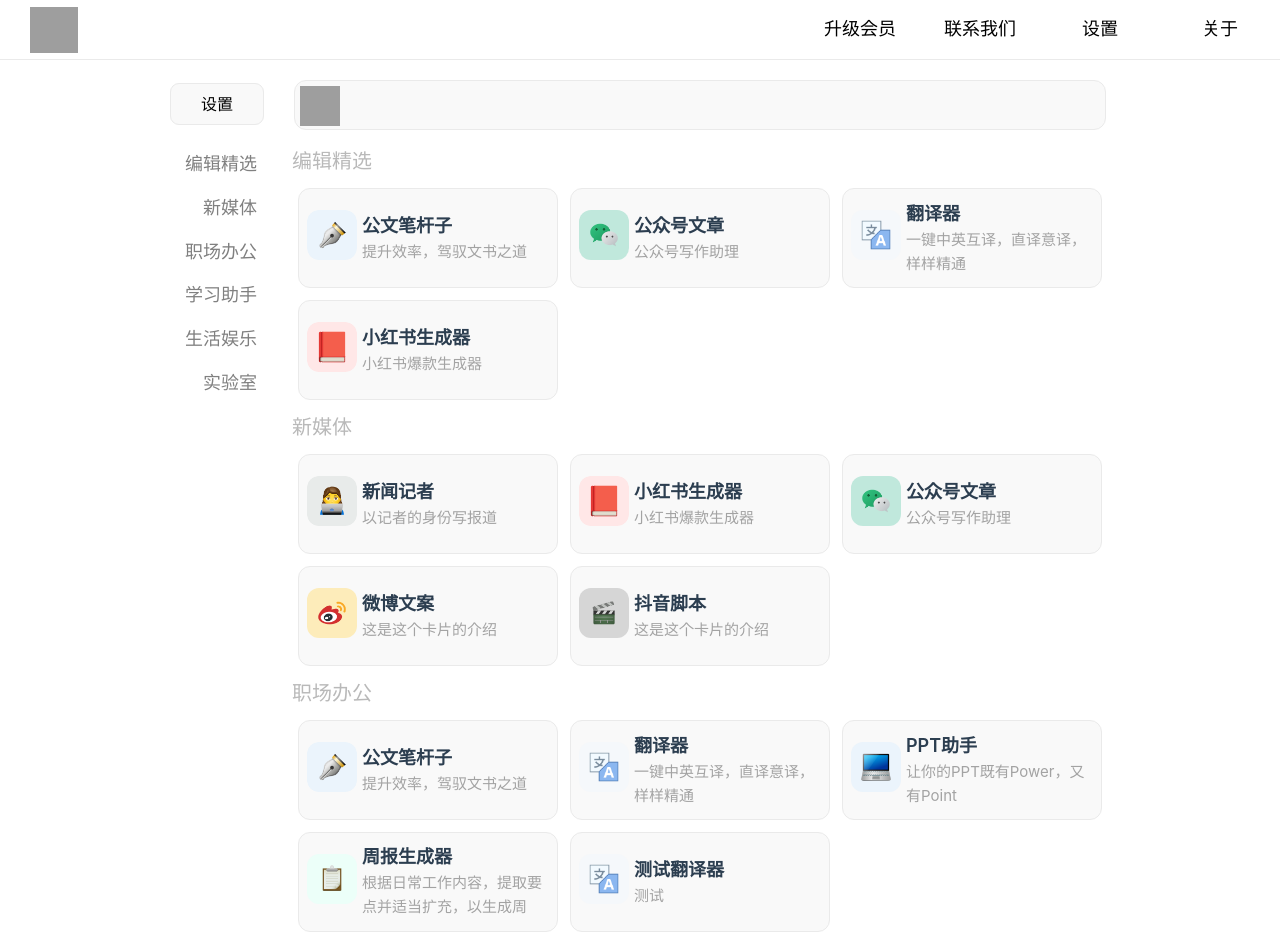
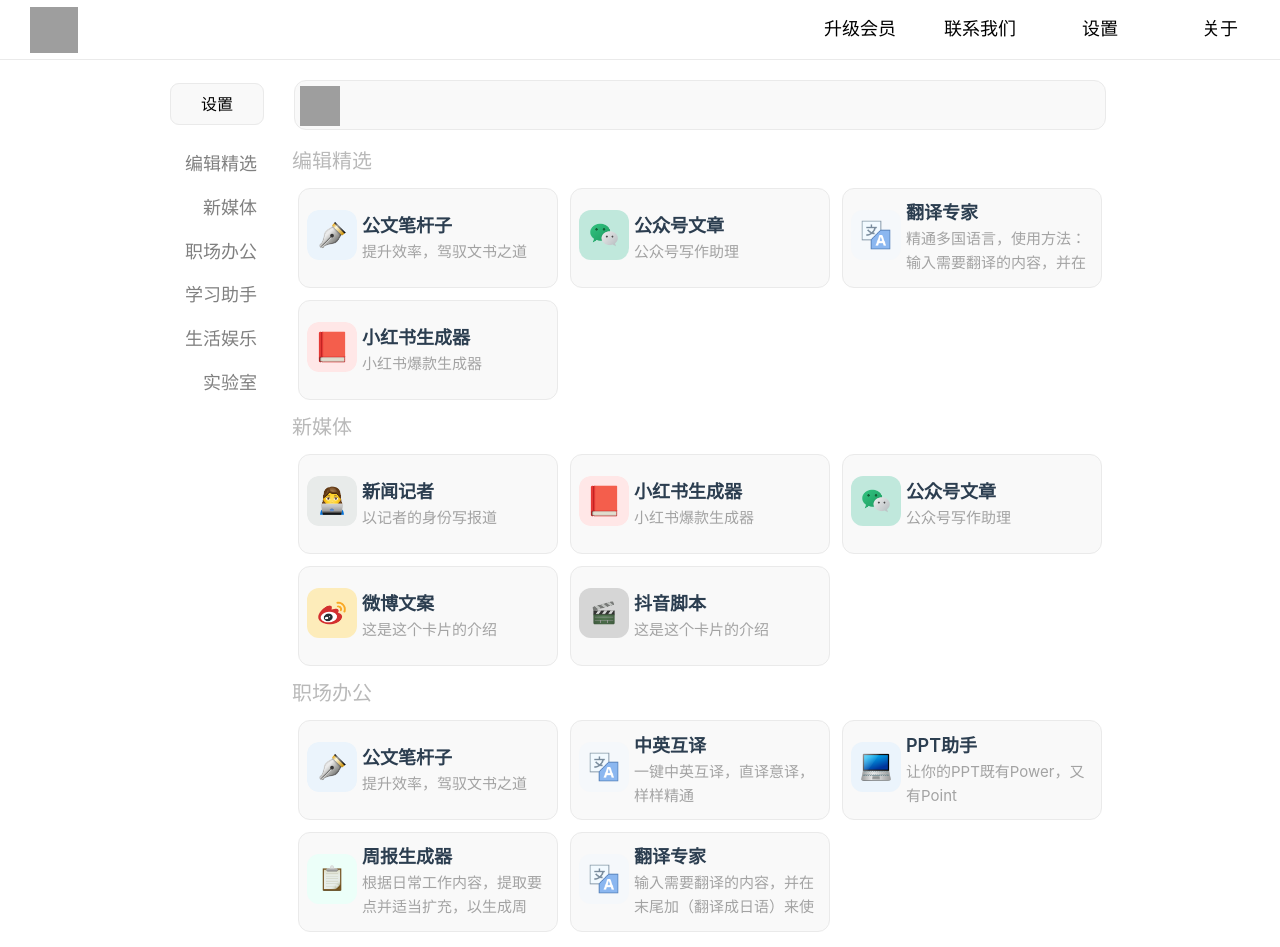
Before and after one commit to qgming/aiAgent, a Vue app: page / in a window 1280 px wide. Shown: the top 947 px of the page. Built offline with nearby package versions, Linux system fonts and the light colour scheme; grey boxes are pictures that could not be loaded.

Commit message:
翻译专家

```diff
--- a/src/views/AboutView.vue
+++ b/src/views/AboutView.vue
@@ -4,7 +4,7 @@
       <RouterLink class="backHome" to="/">返回首页</RouterLink>
       <div class="aboutName">关于</div>
       <p>极点智能体0.1.5</p>
-      <p>提示词测试3</p>
+      <p>提示词测试3.1</p>
     </div>
   </div>
 </template>
--- a/src/views/HomeView.vue
+++ b/src/views/HomeView.vue
@@ -58,7 +58,7 @@
         [
           { id: 1, logo: "../images/biganzi.png", name: "公文笔杆子", more: '提升效率，驾驭文书之道', prompt: '../prompt/002/gongwen.txt' },
           { id: 4, logo: "../images/wechat.png", name: "公众号文章", more: '公众号写作助理', prompt: '../prompt/001/gongzhonghao.txt' },
-          { id: 2, logo: "../images/fanyi.png", name: "翻译器", more: '一键中英互译，直译意译，样样精通', prompt: '../prompt/002/fanyi.txt' },
+          { id: 5, logo: '../images/fanyi.png', name: "翻译专家", more: '精通多国语言，使用方法：输入需要翻译的内容，并在末尾加（翻译成日语）来使用', prompt: '../prompt/002/fanyi2.txt' },
           { id: 3, logo: "../images/xiaohongshu.png", name: "小红书生成器", more: '小红书爆款生成器', prompt: '../prompt/001/xiaohongshu.txt' },
 
         ],
@@ -73,10 +73,10 @@
         // 职场办公
         [
           { id: 1, logo: '../images/biganzi.png', name: "公文笔杆子", more: '提升效率，驾驭文书之道', prompt: '../prompt/002/gongwen.txt' },
-          { id: 2, logo: '../images/fanyi.png', name: "翻译器", more: '一键中英互译，直译意译，样样精通', prompt: '../prompt/002/fanyi.txt' },
+          { id: 2, logo: '../images/fanyi.png', name: "中英互译", more: '一键中英互译，直译意译，样样精通', prompt: '../prompt/002/fanyi.txt' },
           { id: 3, logo: '../images/ppt.png', name: "PPT助手", more: '让你的PPT既有Power，又有Point', prompt: '../prompt/002/ppt.txt' },
           { id: 4, logo: '../images/zhoubao.png', name: "周报生成器", more: '根据日常工作内容，提取要点并适当扩充，以生成周报。', prompt: '../prompt/002/zhoubao.txt' },
-          { id: 2, logo: '../images/fanyi.png', name: "测试翻译器", more: '测试', prompt: '../prompt/002/fanyi2.txt' },
+          { id: 5, logo: '../images/fanyi.png', name: "翻译专家", more: '输入需要翻译的内容，并在末尾加（翻译成日语）来使用', prompt: '../prompt/002/fanyi2.txt' },
         ],
         // 学习助手
         [
```
